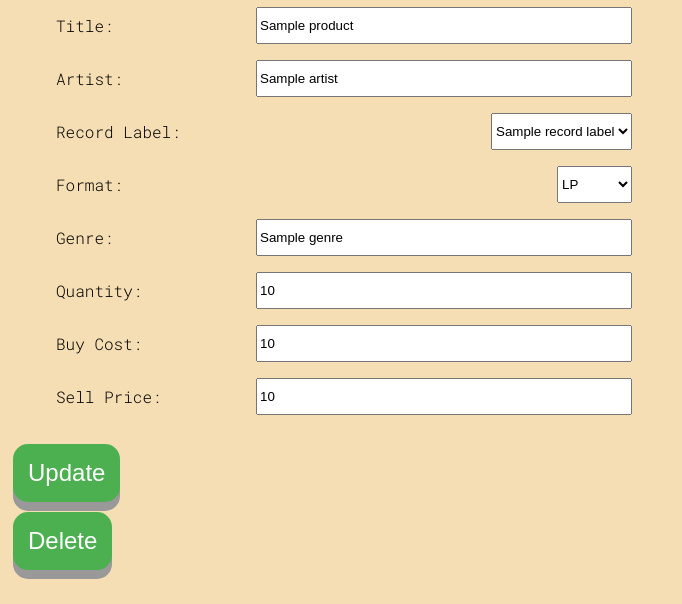
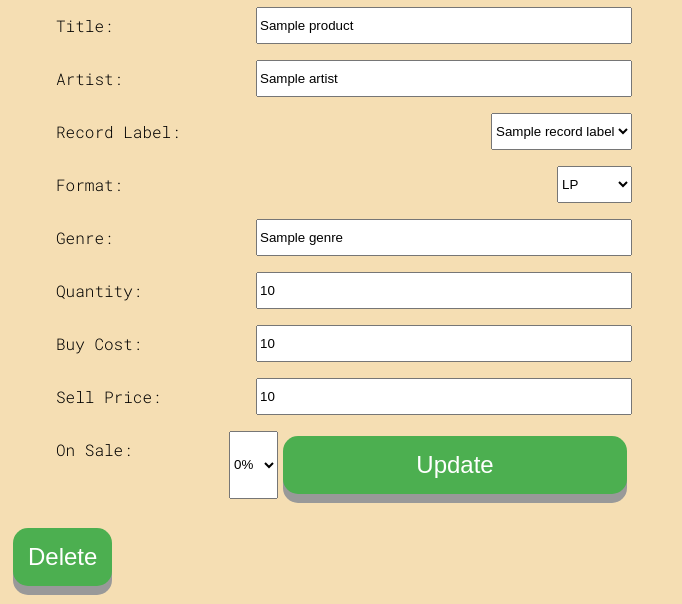
Before and after one commit to calumpetergunn/record_store_inventory, a Flask app: template templates/products/edit.html in a window 1280 px wide. Shown: the part 196-800 px from the top of the page, without its empty margins (0-682 px from the left). Run offline with Flask 2, Linux system fonts and the light colour scheme; the template is opened without the code that fills it: most values are stand-ins (such as "Sample title", 1, 10 or a date in 2020).

Commit message:
added discount amount

```diff
--- a/controllers/product_controller.py
+++ b/controllers/product_controller.py
@@ -58,7 +58,7 @@
     genre = request.form['genre']
     quantity = request.form['quantity']
     buy_cost = request.form['buy_cost']
-    sell_price = request.form['sell_price']
+    sell_price = round(float(request.form['sell_price']) * float(request.form['on_sale']),2)
     product = Product(title, artist, record_label, format, genre, quantity, buy_cost, sell_price, id)
     product_repository.update(product)
     return redirect("/products")
--- a/templates/products/edit.html
+++ b/templates/products/edit.html
@@ -49,14 +49,14 @@
             <label for="sell_price">Sell Price:</label>
             <input type="number" id="sell_price" name="sell_price" value="{{product.sell_price}}" step="0.01" placeholder="$0.00" min="0">
         </li>
-        <!-- <li class="form-group">
+        <li class="form-group">
             <label for="on_sale">On Sale:</label>
             <select name="on_sale" id="on_sale">
                 <option value="0">0%</option>
+                <option value="0.95">5%</option>
+                <option value="0.9">10%</option>
                 <option value="0.8">20%</option>
-                <option value="0.7">30%</option>
-                <option value="0.6">40%</option>
-        </li> -->
+        </li>
 
 
 
--- a/templates/products/new.html
+++ b/templates/products/new.html
@@ -39,11 +39,11 @@
         </li>
         <li class="form-group">
             <label for="buy_cost">Buy Cost:</label>
-            <input type="number" id="buy_cost" name="buy_cost" step="0.01" placeholder="$0.00" min="0">
+            <input type="number" id="buy_cost" name="buy_cost" step="0.01" placeholder="$0.00" value="0" min="0">
         </li>
         <li class="form-group">
             <label for="sell_price">Sell Price:</label>
-            <input type="number" id="sell_price" name="sell_price" step="0.01" placeholder="$0.00" min="0">
+            <input type="number" id="sell_price" name="sell_price" step="0.01" placeholder="$0.00" value="0" min="0">
         </li>
         <li class="form-group">
             <input class="buttons" type="submit" value="Add Product">
```
